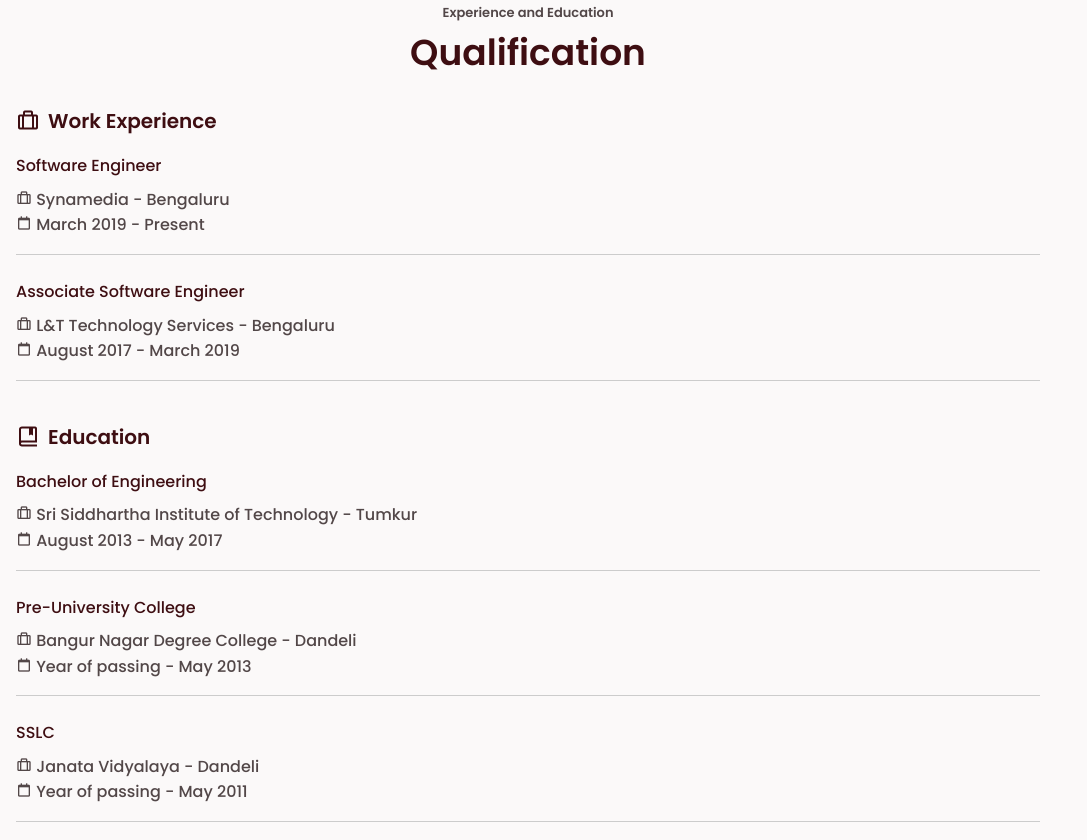
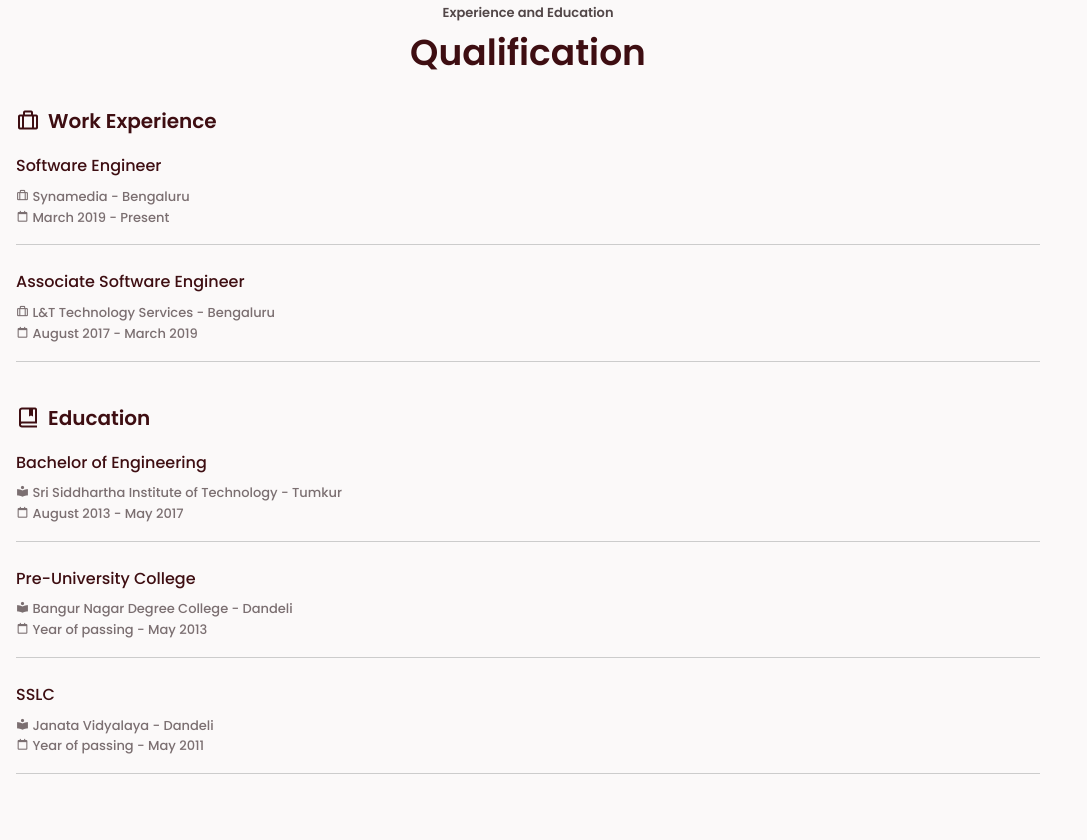
Before and after one commit to surajvb/surajbolanavar, a plain HTML site: page index.html in a window 1280 px wide. Shown: the part 1526-2366 px from the top of the page, without its empty margins (0-1087 px from the left). After the commit the page ends 2332 px from the top, so only its background shows below. Drawn offline with nearby package versions, Linux system fonts and the light colour scheme.

Commit message:
3rd commit

```diff
--- a/assets/css/styles.css
+++ b/assets/css/styles.css
@@ -396,6 +396,16 @@ img {
   font-weight: var(--font-medium);
 }
 
+.qualification__icon,
+.qualification__work {
+  font-size: var(--smaller-font-size);
+  color: var(--first-color-light);
+}
+
+.qualification__work {
+  display: block;
+}
+
 /*===== SERVICES =====*/
 
 /*===== PROJECT IN MIND =====*/
--- a/index.html
+++ b/index.html
@@ -106,7 +106,6 @@
                     <i class="bx bx-briefcase-alt qualification__icon"></i>
                     Synamedia - Bengaluru
                   </span>
-                  <br />
                   <span class="qualification__work">
                     <i class="bx bx-calendar-alt qualification__icon"></i>
                     March 2019 - Present
@@ -120,7 +119,6 @@
                     <i class="bx bx-briefcase-alt qualification__icon"></i>
                     L&T Technology Services - Bengaluru
                   </span>
-                  <br />
                   <span class="qualification__work">
                     <i class="bx bx-calendar-alt qualification__icon"></i>
                     August 2017 - March 2019
@@ -140,10 +138,9 @@
                 <h3 class="qualification__area">Bachelor of Engineering</h3>
                 <div class="qualification__box">
                   <span class="qualification__work">
-                    <i class="bx bx-briefcase-alt qualification__icon"></i>
+                    <i class="bx bxs-book-reader qualification__icon"></i>
                     Sri Siddhartha Institute of Technology - Tumkur
                   </span>
-                  <br />
                   <span class="qualification__work">
                     <i class="bx bx-calendar-alt qualification__icon"></i>
                     August 2013 - May 2017
@@ -154,10 +151,9 @@
                 <h3 class="qualification__area">Pre-University College</h3>
                 <div class="qualification__box">
                   <span class="qualification__work">
-                    <i class="bx bx-briefcase-alt qualification__icon"></i>
+                    <i class="bx bxs-book-reader qualification__icon"></i>
                     Bangur Nagar Degree College - Dandeli
                   </span>
-                  <br />
                   <span class="qualification__work">
                     <i class="bx bx-calendar-alt qualification__icon"></i>
                     Year of passing - May 2013
@@ -168,10 +164,9 @@
                 <h3 class="qualification__area">SSLC</h3>
                 <div class="qualification__box">
                   <span class="qualification__work">
-                    <i class="bx bx-briefcase-alt qualification__icon"></i>
+                    <i class="bx bxs-book-reader qualification__icon"></i>
                     Janata Vidyalaya - Dandeli
                   </span>
-                  <br />
                   <span class="qualification__work">
                     <i class="bx bx-calendar-alt qualification__icon"></i>
                     Year of passing - May 2011
```
